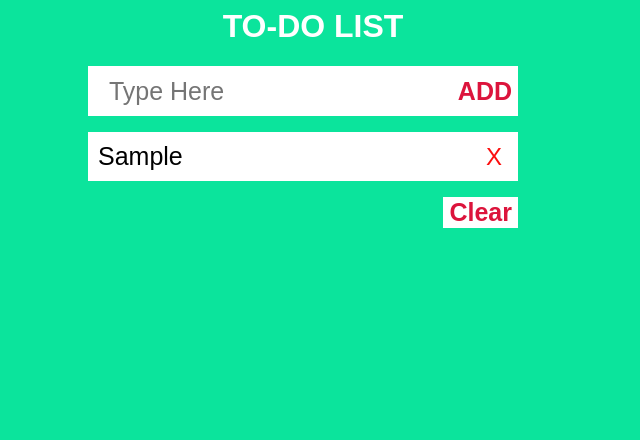
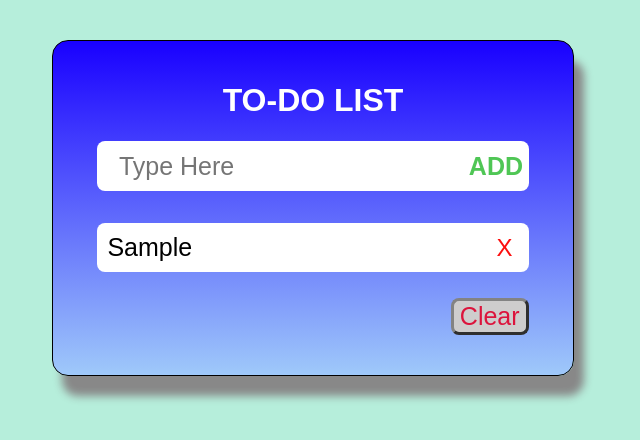
Before and after one commit to jumba23/TO-DO-APP, a plain HTML site: page index.html in a window 1280 px wide. Both pictures are taken after typing "Sample" into the empty fields and a click on the button "ADD". Shown: the whole page, without its empty margins (327-967 px from the left). Drawn offline with Linux system fonts and the light colour scheme.

Commit message:
css and README updates

```diff
--- a/index.html
+++ b/index.html
@@ -1,32 +1,23 @@
 <html>
   <head>
-
     <title>TO DO LIST</title>
-    <link rel="stylesheet" href="style.css">
-
+    <link rel="stylesheet" href="style.css" />
   </head>
 
   <body>
     <div class="main">
       <h1>TO-DO LIST</h1>
-
       <form id="addForm">
-
-            <input type="text" placeholder="Type Here" id = "addItem">
-
+        <input type="text" placeholder="Type Here" id="addItem" autocomplete="off" />
         <button id="submit" type="submit">ADD</button>
-
       </form>
-
       <div class="taskList">
-
-            <ul id="todoList">
-
-            </ul>
-            <button onclick="clearList()" id="clearList" style="display: none;">Clear</button>
+        <ul id="todoList"></ul>
+        <button onclick="clearList()" id="clearList" style="display: none">
+          Clear
+        </button>
       </div>
     </div>
     <script src="script.js"></script>
-
   </body>
 </html>
--- a/style.css
+++ b/style.css
@@ -1,21 +1,28 @@
 body {
-    background-color: rgb(11, 228, 156);
+  padding-top: 2rem;
+  background-color: rgb(182, 238, 219);
   font-family: Arial, Helvetica, sans-serif;
-
 }
 
-.main{
-    width: 450px;
+.main {
+  display: flex;
+  flex-direction: column;
+  align-items: center;
+  background-image: linear-gradient(#1900ff, rgb(159, 201, 250));
+  width: 30rem;
   margin: auto;
-
+  border-radius: 1rem;
+  border: 1px solid;
+  padding: 20px;
+  box-shadow: 10px 20px 8px #888888;
 }
 
-#addForm{
-    width: 430px;
-    height: 40px;
+#addForm {
+  width: 27rem;
+  height: 2.5rem;
+  border-radius: 0.5rem;
   background-color: #fff;
   text-align: center;
-    margin: 0px 20px 0px 0px;
   align-items: center;
   padding-top: 10px;
 }
@@ -33,48 +40,48 @@ input {
   outline: 0;
 }
 
-button{
+button {
+  cursor: pointer;
   float: right;
   border: none;
   background-color: #fff;
   color: #fc0e0e;
   font-size: x-large;
+  border-radius: 0.5rem;
 }
 
 #submit {
+  cursor: pointer;
   border: none;
   outline: 0;
   font-size: 25px;
-    color: crimson;
+  color: rgba(0, 173, 9, 0.692);
   background-color: #fff;
   font-weight: bolder;
 }
 
-li{
+li {
+  cursor: pointer;
   list-style-type: none;
-    width: 410px;
+  width: 25.7rem;
   background-color: #fff;
   font-size: 25px;
-    margin: 10px 0px 10px 0px;
+  border-radius: 0.5rem;
+  margin: 10px 0px;
   padding: 10px;
 }
 
-#todoList{
+#todoList {
   padding-inline-start: 0;
-    /* margin: auto; */
-    width: 450px;
-
 }
 
 #clearList {
-    border: none;
-    outline: 0;
+  border: #838383;
+  border-style: outset;
   font-size: 25px;
   color: crimson;
-    background-color: #fff;
-    font-weight: bolder;
-    margin-right: 20px;
-
+  background-color: rgb(206, 205, 205);
+  margin: 10px 0px 20px;
 }
 
 .line {
```
Also changed, not shown: script.js (+2 -17 lines), To-Do app.gif (added), 1 other file. Lines whose indentation alone changed are shown as unchanged.
